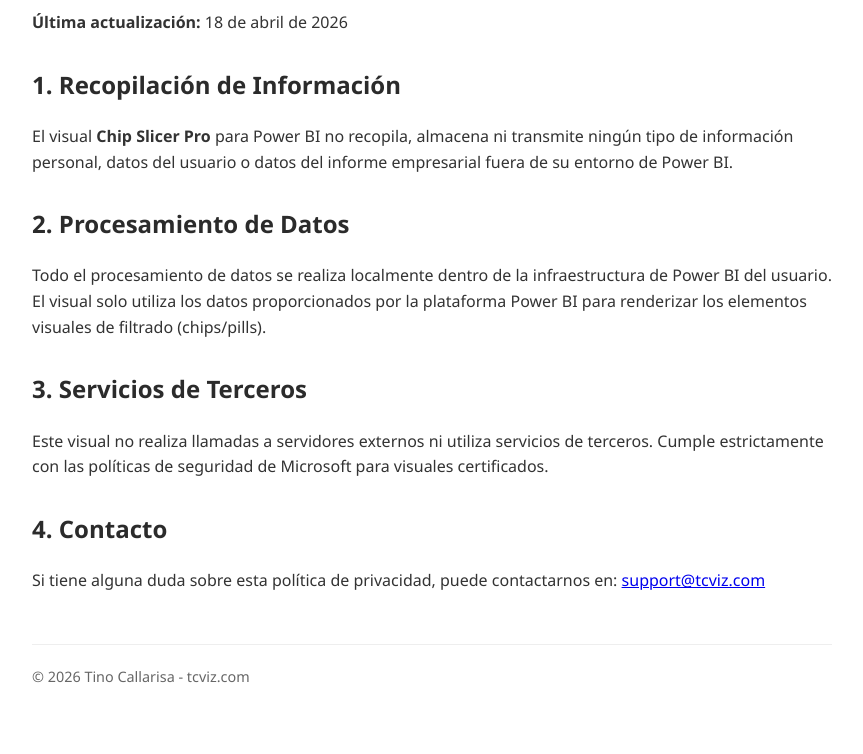
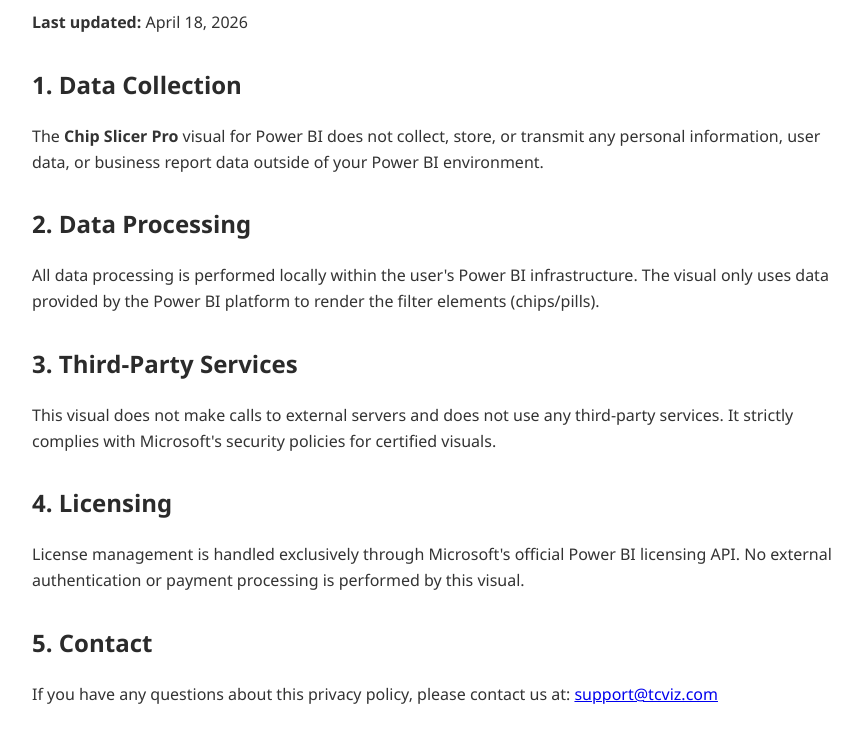
Before and after one commit to tinocallarisa-web/ChipSlicer, a website: page privacy.html in a window 1280 px wide. Shown: the part 124-878 px from the top of the page, without its empty margins (208-1071 px from the left). Before the commit the page ends 852 px from the top, so only its background shows below. Drawn offline with Linux system fonts and the light colour scheme.

Commit message:
Update privacy policy to English

```diff
--- a/privacy.html
+++ b/privacy.html
@@ -1,9 +1,9 @@
 <!DOCTYPE html>
-<html lang="es">
+<html lang="en">
 <head>
     <meta charset="UTF-8">
     <meta name="viewport" content="width=device-width, initial-scale=1.0">
-    <title>Política de Privacidad - Chip Slicer Pro</title>
+    <title>Privacy Policy - Chip Slicer Pro</title>
     <style>
         body { font-family: 'Segoe UI', Tahoma, Geneva, Verdana, sans-serif; line-height: 1.6; color: #333; max-width: 800px; margin: 0 auto; padding: 40px 20px; }
         h1 { color: #0078d4; }
@@ -13,20 +13,23 @@
     </style>
 </head>
 <body>
-    <h1>Política de Privacidad</h1>
-    <p><strong>Última actualización:</strong> 18 de abril de 2026</p>
+    <h1>Privacy Policy</h1>
+    <p><strong>Last updated:</strong> April 18, 2026</p>
 
-    <h2>1. Recopilación de Información</h2>
-    <p>El visual <strong>Chip Slicer Pro</strong> para Power BI no recopila, almacena ni transmite ningún tipo de información personal, datos del usuario o datos del informe empresarial fuera de su entorno de Power BI.</p>
+    <h2>1. Data Collection</h2>
+    <p>The <strong>Chip Slicer Pro</strong> visual for Power BI does not collect, store, or transmit any personal information, user data, or business report data outside of your Power BI environment.</p>
 
-    <h2>2. Procesamiento de Datos</h2>
-    <p>Todo el procesamiento de datos se realiza localmente dentro de la infraestructura de Power BI del usuario. El visual solo utiliza los datos proporcionados por la plataforma Power BI para renderizar los elementos visuales de filtrado (chips/pills).</p>
+    <h2>2. Data Processing</h2>
+    <p>All data processing is performed locally within the user's Power BI infrastructure. The visual only uses data provided by the Power BI platform to render the filter elements (chips/pills).</p>
 
-    <h2>3. Servicios de Terceros</h2>
-    <p>Este visual no realiza llamadas a servidores externos ni utiliza servicios de terceros. Cumple estrictamente con las políticas de seguridad de Microsoft para visuales certificados.</p>
+    <h2>3. Third-Party Services</h2>
+    <p>This visual does not make calls to external servers and does not use any third-party services. It strictly complies with Microsoft's security policies for certified visuals.</p>
 
-    <h2>4. Contacto</h2>
-    <p>Si tiene alguna duda sobre esta política de privacidad, puede contactarnos en: <a href="mailto:support@tcviz.com">support@tcviz.com</a></p>
+    <h2>4. Licensing</h2>
+    <p>License management is handled exclusively through Microsoft's official Power BI licensing API. No external authentication or payment processing is performed by this visual.</p>
+
+    <h2>5. Contact</h2>
+    <p>If you have any questions about this privacy policy, please contact us at: <a href="mailto:support@tcviz.com">support@tcviz.com</a></p>
 
     <div class="footer">
         &copy; 2026 Tino Callarisa - tcviz.com
```
